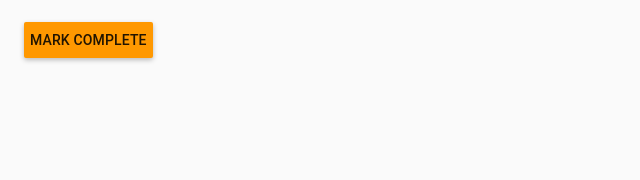
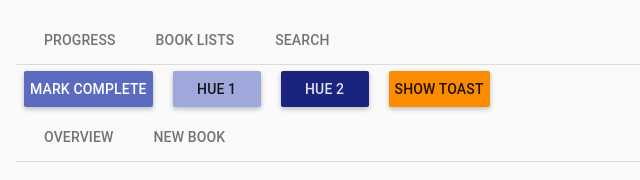
Before and after one commit to amyrichardson/dialog-spike, a website: page index.html in a window 1280 px wide. Shown: the whole page, without its empty margins (0-640 px from the left). Drawn offline with Linux system fonts and the light colour scheme.

Commit message:
playing with toasts/themes

```diff
--- a/index.html
+++ b/index.html
@@ -20,10 +20,50 @@
 </head>
 <body ng-app="myApp" class="md-padding" id="popupContainer" ng-cloak>
 
+
     <div ng-controller="DialogController as vm">
+        <!-- User Navigation -->
+        <md-nav-bar
+        md-no-ink-bar="disableInkBar"
+        md-selected-nav-item="currentNavItem"
+        nav-bar-aria-label="navigation links">
+            <md-nav-item md-nav-click="goto('page1')" name="page1">
+            Progress
+            </md-nav-item>
+            <md-nav-item md-nav-click="goto('page2')" name="page2">
+            Book Lists
+            </md-nav-item>
+            <md-nav-item md-nav-click="goto('page3')" name="page3">
+            Search
+            </md-nav-item>
+        </md-nav-bar>
+
+        <!-- Dialog Examples -->
         <md-button class="md-primary md-raised" ng-click="vm.markComplete($event)">
             Mark Complete
         </md-button>
+        <md-button class="md-primary md-raised md-hue-1" ng-click="vm.markComplete($event)">
+            Hue 1
+        </md-button>
+        <md-button class="md-primary md-raised md-hue-2" ng-click="vm.markComplete($event)">
+            Hue 2
+        </md-button>
+        <md-button class="md-accent md-raised" ng-click="showToast()">
+            Show Toast
+        </md-button>
+
+        <!-- Admin Navigation -->
+        <md-nav-bar
+        md-no-ink-bar="disableInkBar"
+        md-selected-nav-item="currentNavItem"
+        nav-bar-aria-label="navigation links">
+            <md-nav-item md-nav-click="goto('page1')" name="page1">
+            Overview
+            </md-nav-item>
+            <md-nav-item md-nav-click="goto('page2')" name="page2">
+            New Book
+            </md-nav-item>
+        </md-nav-bar>
 
     </div>
 </body>
--- a/scripts/client.js
+++ b/scripts/client.js
@@ -1,7 +1,18 @@
 var myApp = angular.module('myApp', ['ngMaterial']);
 console.log('myapp loaded');
 
-myApp.config(function($mdThemingProvider){
-    $mdThemingProvider.theme('default').primaryPalette('orange')
-        .accentPalette('orange');
-});
+myApp.config(function($mdThemingProvider) {
+
+    $mdThemingProvider.theme('default')
+      .primaryPalette('indigo', {
+        'default': '400', // by default use shade 400 from the pink palette for primary intentions
+        'hue-1': '200', // use shade 100 for the <code>md-hue-1</code> class
+        'hue-2': '900', // use shade 600 for the <code>md-hue-2</code> class
+      })
+      // If you specify less than all of the keys, it will inherit from the
+      // default shades
+      .accentPalette('orange', {
+        'default': '600', // use shade 200 for default, and keep all other shades the same
+      });
+
+    });
--- a/scripts/controllers/dialog.controller.js
+++ b/scripts/controllers/dialog.controller.js
@@ -1,4 +1,4 @@
-myApp.controller('DialogController', function($scope, $mdDialog) {
+myApp.controller('DialogController', function($scope, $mdDialog, $mdToast) {
     console.log('Dialog controller loaded');
     let alert = 'You earned a new achievement for finishing your first book that takes place in Asia!'
     let alert2 = 'You earned a new achievement for finishing your first book that takes place in Europe!'
@@ -51,4 +51,16 @@ myApp.controller('DialogController', function($scope, $mdDialog) {
                 .targetEvent(ev)
         );
     }
+
+
+    $scope.showToast = function() {
+        console.log('TOAST');
+
+        $mdToast.show(
+          $mdToast.simple()
+            .textContent('Simple Toast!')
+            .position('top right')
+            .hideDelay(3000)
+        );
+      };
 });
```
